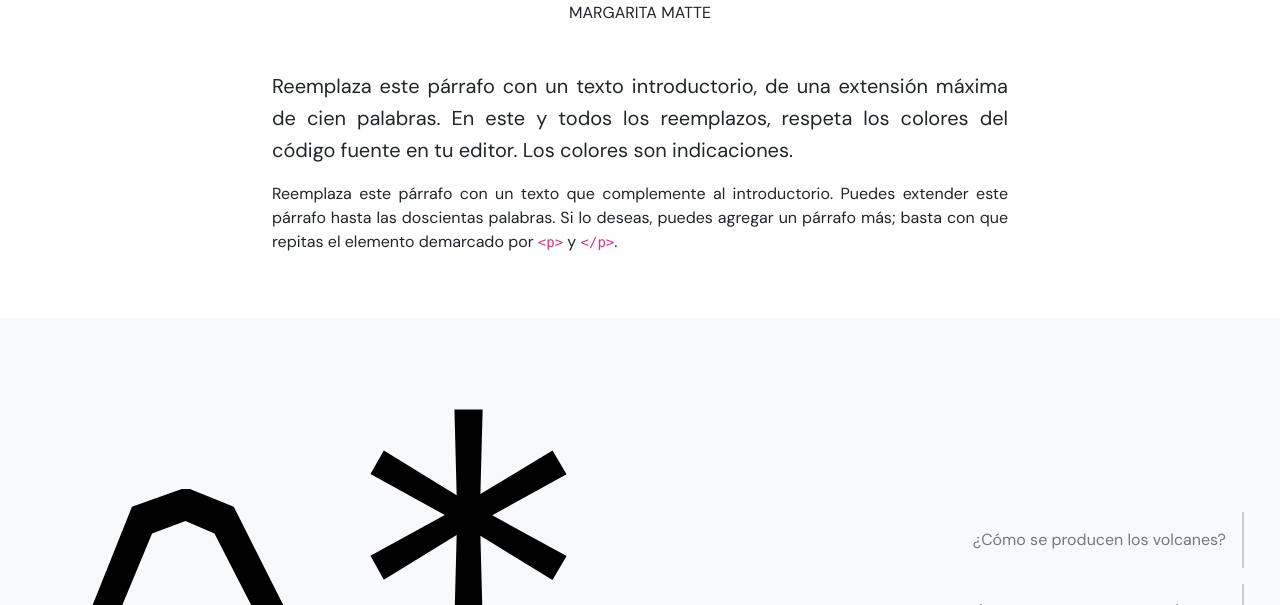
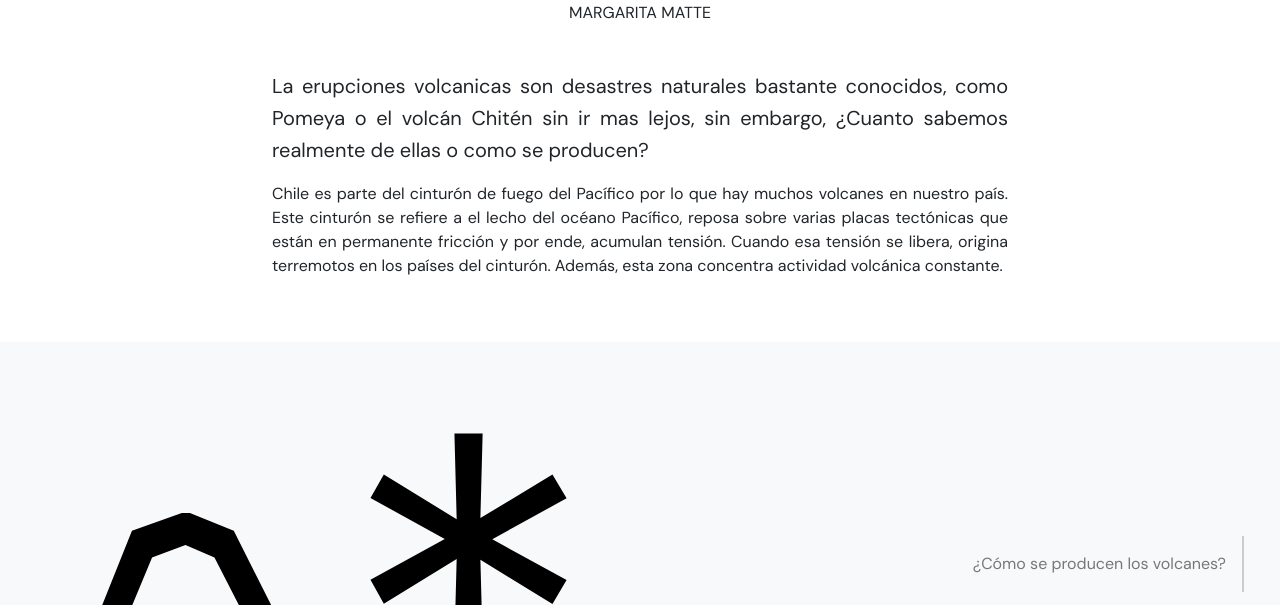
Before and after one commit to Mar-garita1/clase-04_id, a plain HTML site: page index.html in a window 1280 px wide. Shown: the part 157-762 px from the top of the page. Drawn offline with nearby package versions, Linux system fonts and the light colour scheme.

Commit message:
Add files via upload

```diff
--- a/index.html
+++ b/index.html
@@ -52,12 +52,11 @@
                     <h2 class="fs-6 mb-5 text-center text-uppercase">Margarita Matte</h2>
 
                     <p class="lead">
-                        Reemplaza este párrafo con un texto introductorio, de una extensión máxima de cien palabras. En este y todos los reemplazos, respeta los colores del código fuente en tu editor. Los colores son indicaciones.
+                        La erupciones volcanicas son desastres naturales bastante conocidos, como Pomeya o el volcán Chitén sin ir mas lejos, sin embargo, ¿Cuanto sabemos realmente de ellas o como se producen?
                     </p>
 
                     <p>
-                        Reemplaza este párrafo con un texto que complemente al introductorio. Puedes extender este párrafo hasta las doscientas palabras. Si lo deseas, puedes agregar un párrafo más; basta con que repitas el elemento
-                        demarcado por <code>&lt;p&gt;</code> y <code>&lt;/p&gt;</code>.
+                        Chile es parte del cinturón de fuego del Pacífico por lo que hay muchos volcanes en nuestro país. Este cinturón se refiere a el lecho del océano Pacífico, reposa sobre varias placas tectónicas que están en permanente fricción y por ende, acumulan tensión. Cuando esa tensión se libera, origina terremotos en los países del cinturón. Además, esta zona concentra actividad volcánica constante.
                     </p>
                 </div>
             </div>
```
